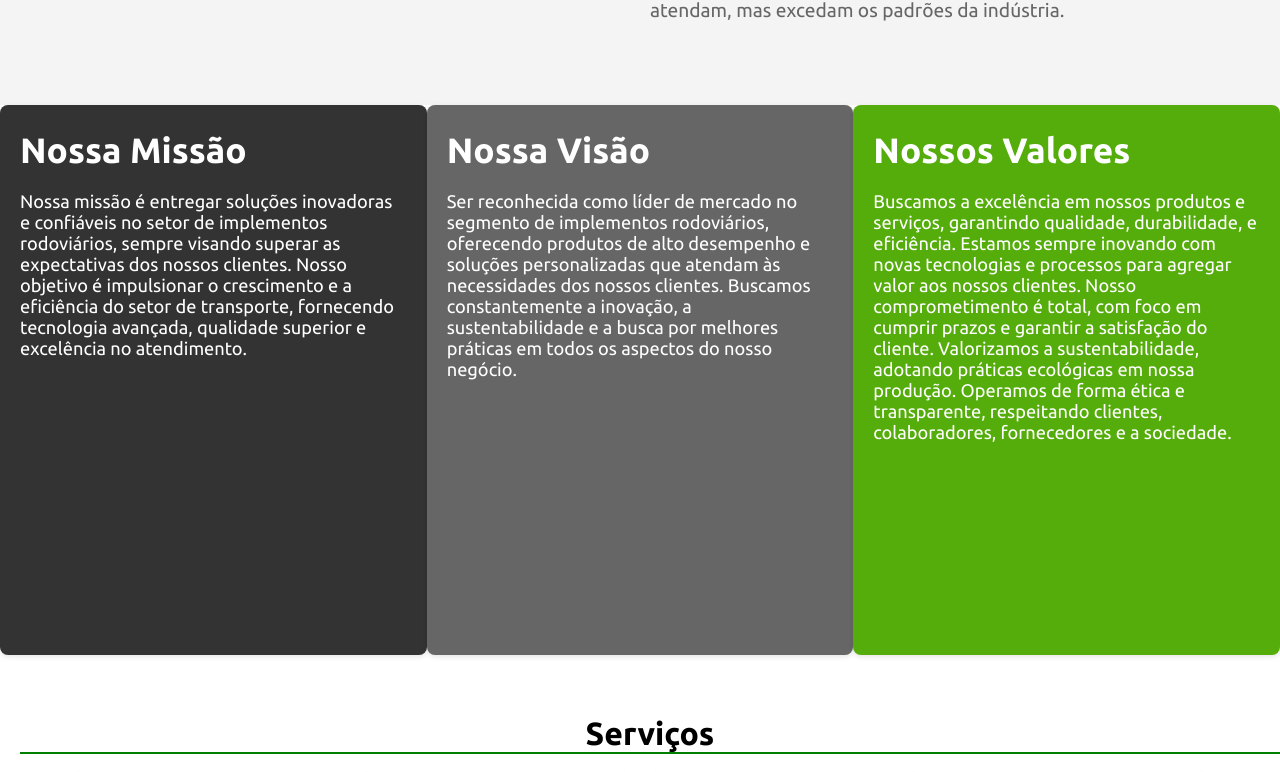
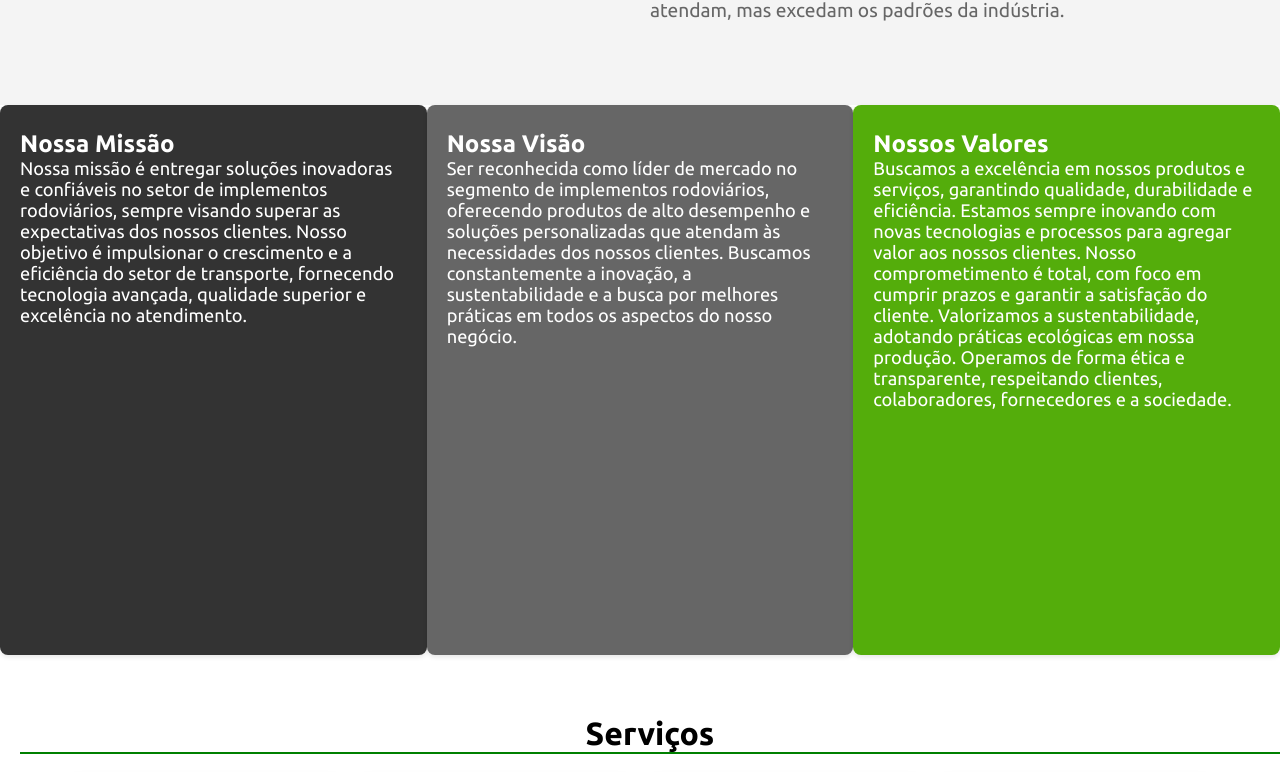
Before and after one commit to loro1002/jb-carrocerias, a React (Vite) app: page / in a window 1280 px wide. Shown: the part 1358-2130 px from the top of the page. Built offline with nearby package versions, Linux system fonts and the light colour scheme.

Commit message:
Atualiza componentes AboutUs, ServiceCard e Gallery com melhorias de layout e funcionalidade

```diff
--- a/src/components/AboutUs.jsx
+++ b/src/components/AboutUs.jsx
@@ -5,11 +5,16 @@ import aboutUsImage from '../assets/quen-somos.jpeg';
 
 const AboutUs = () => {
   return (
-    <div>
+    <main>
       <section id="about-us" className="about-us">
         <div className="about-us-container">
           <figure className="about-us-image-container">
-            <img src={aboutUsImage} alt="Sobre Nós" className="about-us-image" />
+            <img
+              src={aboutUsImage}
+              alt="Equipe da empresa durante um projeto de revitalização de carrocerias"
+              className="about-us-image"
+              loading="lazy"
+            />
           </figure>
           <div className="about-us-text">
             <h2>Sobre Nós</h2>
@@ -25,28 +30,30 @@ const AboutUs = () => {
           </div>
         </div>
       </section>
+
       <section className='content-about'>
         <article className='content-missao'>
-          <h1>Nossa Missão</h1>
-          <p>Nossa missão é entregar soluções inovadoras e confiáveis no setor de implementos rodoviários, sempre visando superar as expectativas dos nossos clientes. Nosso objetivo é impulsionar o crescimento e a eficiência do setor de transporte, fornecendo tecnologia avançada, qualidade superior e excelência no atendimento.</p>
+          <h2>Nossa Missão</h2>
+          <p>
+            Nossa missão é entregar soluções inovadoras e confiáveis no setor de implementos rodoviários, sempre visando superar as expectativas dos nossos clientes. Nosso objetivo é impulsionar o crescimento e a eficiência do setor de transporte, fornecendo tecnologia avançada, qualidade superior e excelência no atendimento.
+          </p>
         </article>
+
         <article className='content-visao'>
-          <h1>Nossa Visão</h1>
-          <p>Ser reconhecida como líder de mercado no segmento de implementos rodoviários, oferecendo produtos de alto desempenho e soluções personalizadas que atendam às necessidades dos nossos clientes. Buscamos constantemente a inovação, a sustentabilidade e a busca por melhores práticas em todos os aspectos do nosso negócio.</p>
+          <h2>Nossa Visão</h2>
+          <p>
+            Ser reconhecida como líder de mercado no segmento de implementos rodoviários, oferecendo produtos de alto desempenho e soluções personalizadas que atendam às necessidades dos nossos clientes. Buscamos constantemente a inovação, a sustentabilidade e a busca por melhores práticas em todos os aspectos do nosso negócio.
+          </p>
         </article>
+
         <article className='content-valor'>
-  <h1>Nossos Valores</h1>
-  <p>
-    Buscamos a excelência em nossos produtos e serviços, garantindo qualidade, durabilidade, e eficiência.
-    Estamos sempre inovando com novas tecnologias e processos para agregar valor aos nossos clientes.
-    Nosso comprometimento é total, com foco em cumprir prazos e garantir a satisfação do cliente.
-    Valorizamos a sustentabilidade, adotando práticas ecológicas em nossa produção.
-    Operamos de forma ética e transparente, respeitando clientes, colaboradores, fornecedores e a sociedade.
-  </p>
-</article>
-
+          <h2>Nossos Valores</h2>
+          <p>
+            Buscamos a excelência em nossos produtos e serviços, garantindo qualidade, durabilidade e eficiência. Estamos sempre inovando com novas tecnologias e processos para agregar valor aos nossos clientes. Nosso comprometimento é total, com foco em cumprir prazos e garantir a satisfação do cliente. Valorizamos a sustentabilidade, adotando práticas ecológicas em nossa produção. Operamos de forma ética e transparente, respeitando clientes, colaboradores, fornecedores e a sociedade.
+          </p>
+        </article>
       </section>
-    </div>
+    </main>
   );
 };
 
--- a/src/components/Header.jsx
+++ b/src/components/Header.jsx
@@ -2,14 +2,12 @@
 
 import './Header.css';
 import truckImage from '../assets/galeria-1.jpg'; // Verifique se o caminho está correto
-import { Link } from 'react-router-dom';
 import { motion } from 'framer-motion'; // Importação do motion
 import { FaFacebookF, FaInstagram, FaTwitter } from 'react-icons/fa'; // Importando ícones das redes sociais
 
 const Header = () => {
   return (
     <header id='home' className="header-container">
-
       <div className="header-content">
         <motion.h1
           initial={{ opacity: 0, x: -100 }}
@@ -29,6 +27,7 @@ const Header = () => {
           href="https://wa.me/5544999177845?text=Eu%20venho%20do%20site%20gostaria%20de%20um%20or%C3%A7amento"
           target="_blank"
           rel="noopener noreferrer"
+          aria-label="Link para WhatsApp para solicitar um orçamento"
         >
           <motion.button
             whileHover={{ scale: 1.05 }}
@@ -38,18 +37,18 @@ const Header = () => {
             Faça um orçamento!
           </motion.button>
         </a>
-        <div className="social-icons">
-          <a href="https://facebook.com" target="_blank" rel="noopener noreferrer"><FaFacebookF /></a>
-          <a href="https://instagram.com" target="_blank" rel="noopener noreferrer"><FaInstagram /></a>
-          <a href="https://twitter.com" target="_blank" rel="noopener noreferrer"><FaTwitter /></a>
+        <div className="social-icons" aria-label="Links para redes sociais">
+          <a href="https://facebook.com" target="_blank" rel="noopener noreferrer" aria-label="Facebook"><FaFacebookF /></a>
+          <a href="https://instagram.com" target="_blank" rel="noopener noreferrer" aria-label="Instagram"><FaInstagram /></a>
+          <a href="https://twitter.com" target="_blank" rel="noopener noreferrer" aria-label="Twitter"><FaTwitter /></a>
         </div>
       </div>
       <div className="header-graphics">
-        <div className="graphic-element yellow"></div>
-        <div className="graphic-element gray"></div>
+        <div className="graphic-element yellow" aria-hidden="true"></div>
+        <div className="graphic-element gray" aria-hidden="true"></div>
         <motion.img
           src={truckImage}
-          alt="Caminhão"
+          alt="Imagem de um caminhão ilustrando a produção de carrocerias"
           className="truck-image"
           initial={{ scale: 0.9, opacity: 0 }}
           animate={{ scale: 1, opacity: 1 }}
--- a/src/components/Homologations.jsx
+++ b/src/components/Homologations.jsx
@@ -1,24 +1,26 @@
+// src/components/Homologations.jsx
+
 import React from 'react';
 import './Homologations.css';
-import inmetroLogo from '../assets/inmetro-logo.png'; // Substitua pelos caminhos reais das imagens
+import inmetroLogo from '../assets/inmetro-logo.png';
 import detranLogo from '../assets/detran-sp.png';
 import anfirLogo from '../assets/janfir-logo.png';
 import ibamaLogo from '../assets/ibama-logo.png';
 
 const Homologations = () => {
   return (
-    <div className="homologations-container">
-      <div className="homologations-title">
+    <section className="homologations-container">
+      <h2 className="homologations-title">
         <span>SOMOS</span>
         <span>HOMOLOGADOS</span>
+      </h2>
+      <div className="homologations-logos">
+        <img src={inmetroLogo} alt="Logotipo do Inmetro, Instituto Nacional de Metrologia, Qualidade e Tecnologia" />
+        <img src={detranLogo} alt="Logotipo do Detran SP, Departamento de Trânsito de São Paulo" />
+        <img src={anfirLogo} alt="Logotipo da Anfir, Associação Nacional dos Fabricantes de Implementos Rodoviários" />
+        <img src={ibamaLogo} alt="Logotipo do Ibama, Instituto Brasileiro do Meio Ambiente e dos Recursos Naturais Renováveis" />
       </div>
-      <div className="homologations-logos">
-        <img src={inmetroLogo} alt="Inmetro Logo" />
-        <img src={detranLogo} alt="Detran SP Logo" />
-        <img src={anfirLogo} alt="Anfir Logo" />
-        <img src={ibamaLogo} alt="Ibama Logo" />
-      </div>
-    </div>
+    </section>
   );
 };
 
--- a/src/components/NavBar.css
+++ b/src/components/NavBar.css
@@ -69,10 +69,10 @@
     flex-direction: column;
     align-items: center;
     position: fixed;
-    top: 50px;
+    top: 88px;
     left: 0;
     width: 100%;
-    height: calc(100% - 50px);
+    height: calc(50% - 50px);
     background: rgba(255, 255, 255, 0.8);
     backdrop-filter: blur(10px);
     padding-top: 20px;
--- a/src/components/NavBar.jsx
+++ b/src/components/NavBar.jsx
@@ -33,13 +33,18 @@ const NavBar = () => {
 
   return (
     <header className="header">
-      <Link to="/" className="logo">
-        <img src={logo} alt="Logo" className="logo-image" />
+      <Link to="/" className="logo" aria-label="Página Inicial">
+        <img src={logo} alt="Logo da Empresa" className="logo-image" />
       </Link>
-      <button className="menu-icon" onClick={toggleMenu}>
+      <button
+        className="menu-icon"
+        onClick={toggleMenu}
+        aria-label={isMenuOpen ? "Fechar menu" : "Abrir menu"}
+        aria-controls="navbar"
+      >
         {isMenuOpen ? <FaTimes /> : <FaBars />}
       </button>
-      <nav className={`navbar ${isMenuOpen ? 'open' : ''}`}>
+      <nav className={`navbar ${isMenuOpen ? 'open' : ''}`} id="navbar">
         <ul className="nav-items">
           <li>
             <a href="#home" onClick={closeMenu}>Home</a>
```
Lines whose indentation alone changed are shown as unchanged.
